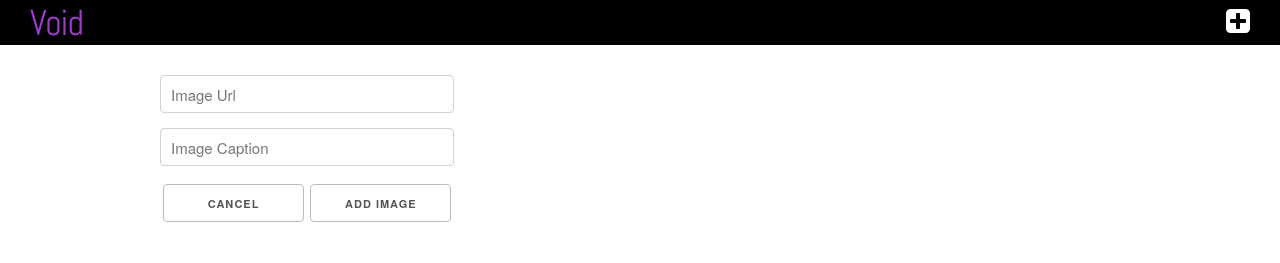
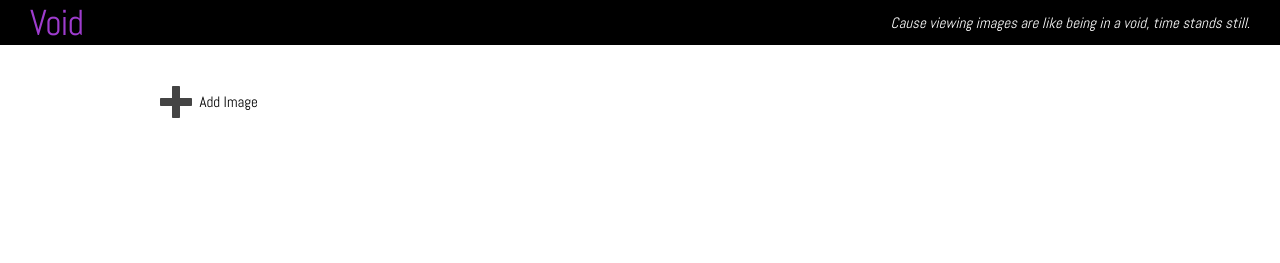
Before and after one commit to Jmingus/void, a website: page index.html in a window 1280 px wide. Drawn offline with nearby package versions, Linux system fonts and the light colour scheme.

Commit message:
Site responsive, however image logic can't been formed yet

```diff
--- a/index.html
+++ b/index.html
@@ -3,20 +3,21 @@
   <head>
     <title>Void</title>
     <link rel="stylesheet" href="https://maxcdn.bootstrapcdn.com/font-awesome/4.4.0/css/font-awesome.min.css">
+    <link rel="shortcut icon" href="/images/void.ico" type="image/x-icon">
     <link rel="stylesheet" type="text/css" href="/styles/main.sass.css">
   </head>
   <body>
 
     <nav>
       <h3>Void</h3>
-      <h6>Cause viewing images are like being in a void, time stands still.</h6>
-      <div class="fa fa-plus-square"></div>
+      <h6 id="slogin">Cause viewing images are like being in a void, time stands still.</h6>
+      <a href="#" id="nav-bar-add"><div class="fa fa-plus-square"></div></a>
     </nav>
 
     <main class="container">
       <div class="row">
         <div class="four columns">
-          <div class="plus-image"></div><div>Add Image</div>
+          <a href="#" id="column-add"><div class="plus-image"></div><div>Add Image</div></a>
           <form>
             <input id="image-link" type="text" placeholder="Image Url">
             <input id="image-caption" type="text" placeholder="Image Caption">
--- a/scripts/main.js
+++ b/scripts/main.js
@@ -1 +1,17 @@
 'use strict';
+$(document).ready(function(){
+  //variables
+  var $form = $('form')
+  //functions
+  //event listeners
+  $('#nav-bar-add').click(function(){
+    $form.toggle();
+  });
+  $('#column-add').click(function(){
+    $form.toggle();
+  })
+  $('#cancel').click(function(){
+    $form.hide();
+  })
+
+});
--- a/styles/main.sass.css
+++ b/styles/main.sass.css
@@ -674,7 +674,7 @@ input[type="url"]:focus,
 input[type="password"]:focus,
 textarea:focus,
 select:focus {
-  border: 1px solid #33C3F0;
+  border: 1px solid #9E3CCE;
   outline: 0; }
 
 label,
@@ -820,6 +820,8 @@ there.
 /* Larger than tablet */
 /* Larger than desktop */
 /* Larger than Desktop HD */
+body {
+  font-family: 'Abel', sans-serif; }
   body nav {
     background: #000;
     padding: 0 2em;
@@ -834,9 +836,10 @@ body nav {
       float: right;
       line-height: 3em;
       font-style: italic;
-    color: #9E3CCE;
-    display: none; }
-  body nav > div.fa {
+      color: #FFFFFF;
+      display: none;
+      margin: 0; }
+    body nav > a div.fa {
       line-height: 1.5em;
       float: right; }
     body nav .fa-plus-square {
@@ -846,17 +849,25 @@ body nav {
 main.container div.row {
   margin: 0;
   max-width: none; }
-  main.container div.row div.four.columns > div {
+  main.container div.row div.four.columns > a {
+    margin-top: 2.75em;
+    height: 32px;
+    line-height: 32px;
+    color: black;
+    display: none;
+    text-decoration: none; }
+    main.container div.row div.four.columns > a > div {
       float: left;
-    margin-top: 3em;
       display: none; }
-  main.container div.row div.four.columns .plus-image {
+    main.container div.row div.four.columns > a .plus-image {
+      float: left;
       background: url("/images/plus.svg");
       height: 32px;
       width: 32px;
-    margin: 2.75em 0.5em 0 0;
+      margin: 0 0.5em 0 0;
       display: none; }
   main.container div.row div.four.columns form {
+    display: none;
     float: left; }
     main.container div.row div.four.columns form #image-link {
       margin-top: 2em;
@@ -874,3 +885,31 @@ main.container div.row {
         width: 100%; }
   main.container div.row div.eight.columns {
     margin-top: 3em; }
+
+@media screen and (min-width: 549px) {
+  .four.columns {
+    width: 100%; }
+  .eight.columns {
+    width: 100%; } }
+
+@media screen and (min-width: 749px) {
+  .four.columns {
+    width: 30.6666666667%; }
+  .eight.columns {
+    width: 65.3333333333%; }
+  nav {
+    padding-left: 3em; }
+    nav #slogin {
+      display: block; }
+    nav .fa-plus-square {
+      display: none; }
+  main.container div.row div.four.columns a {
+    display: block;
+    width: 8em; }
+    main.container div.row div.four.columns a > div {
+      display: inline-block; }
+    main.container div.row div.four.columns a div.plus-image {
+      display: inline-block; }
+  main.container div.row div.four.columns form .white-border {
+    float: none;
+    width: 100%; } }
--- a/styles/main.scss
+++ b/styles/main.scss
@@ -3,6 +3,7 @@
 @import url(https://fonts.googleapis.com/css?family=Abel);
 
 body{
+  font-family: 'Abel', sans-serif;
   nav{
     background: #000;
     padding: 0 2em;
@@ -18,10 +19,11 @@ body{
       float: right;
       line-height: 3em;
       font-style: italic;
-      color: #9E3CCE;
+      color: #FFFFFF;
       display: none;
+      margin: 0;
     }
-    > div.fa {
+    > a div.fa {
       line-height: 1.5em;
       float: right;
     }
@@ -37,20 +39,29 @@ main.container{
     max-width: none;
 
     div.four.columns{
+      > a{
+        margin-top: 2.75em;
+        height: 32px;
+        line-height: 32px;
+        color: black;
+        display: none;
+        text-decoration: none;
+
         > div{
           float: left;
-        margin-top: 3em;
           display: none;
           }
         .plus-image{
+          float: left;
           background: url('/images/plus.svg');
           height: 32px;
           width: 32px;
-        margin: 2.75em .5em 0 0;
+          margin: 0 .5em 0 0;
           display: none;
-
+          }
       }
       form{
+        display: none;
         float:left;
         #image-link{
           margin-top: 2em;
@@ -79,3 +90,54 @@ main.container{
     }
   }
 }
+
+@media screen and (min-width: 549px){
+  .four.columns{
+    width: 100%;
+  }
+  .eight.columns{
+    width: 100%;
+  }
+}
+
+@media screen and (min-width: 749px){
+  .four.columns{
+    width: 30.6666666667%;
+  }
+  .eight.columns{
+    width: 65.3333333333%;
+  }
+
+  nav{
+    padding-left: 3em;
+    #slogin{
+      display:block;
+    }
+    .fa-plus-square{
+      display: none;
+    }
+  }
+  main.container{
+    div.row{
+      div.four.columns{
+        a{
+          display: block;
+          width: 8em;
+          > div{
+          display: inline-block;
+        }
+          div.plus-image{
+          display: inline-block;
+          }
+        }
+
+        form{
+          .white-border{
+            float: none;
+            width: 100%;
+          }
+        }
+      }
+    }
+  }
+}
--- a/styles/skeleton.sass.css
+++ b/styles/skeleton.sass.css
@@ -319,7 +319,7 @@ input[type="url"]:focus,
 input[type="password"]:focus,
 textarea:focus,
 select:focus {
-  border: 1px solid #33C3F0;
+  border: 1px solid #9E3CCE;
   outline: 0; }
 
 label,
--- a/styles/skeleton.scss
+++ b/styles/skeleton.scss
@@ -266,7 +266,7 @@ input[type="url"]:focus,
 input[type="password"]:focus,
 textarea:focus,
 select:focus {
-  border: 1px solid #33C3F0;
+  border: 1px solid #9E3CCE;
   outline: 0; }
 label,
 legend {
```
Also changed, not shown: scripts/bundle.js (+15 -0 lines), images/void.ico (added), 1 other file. Lines whose indentation alone changed are shown as unchanged.
